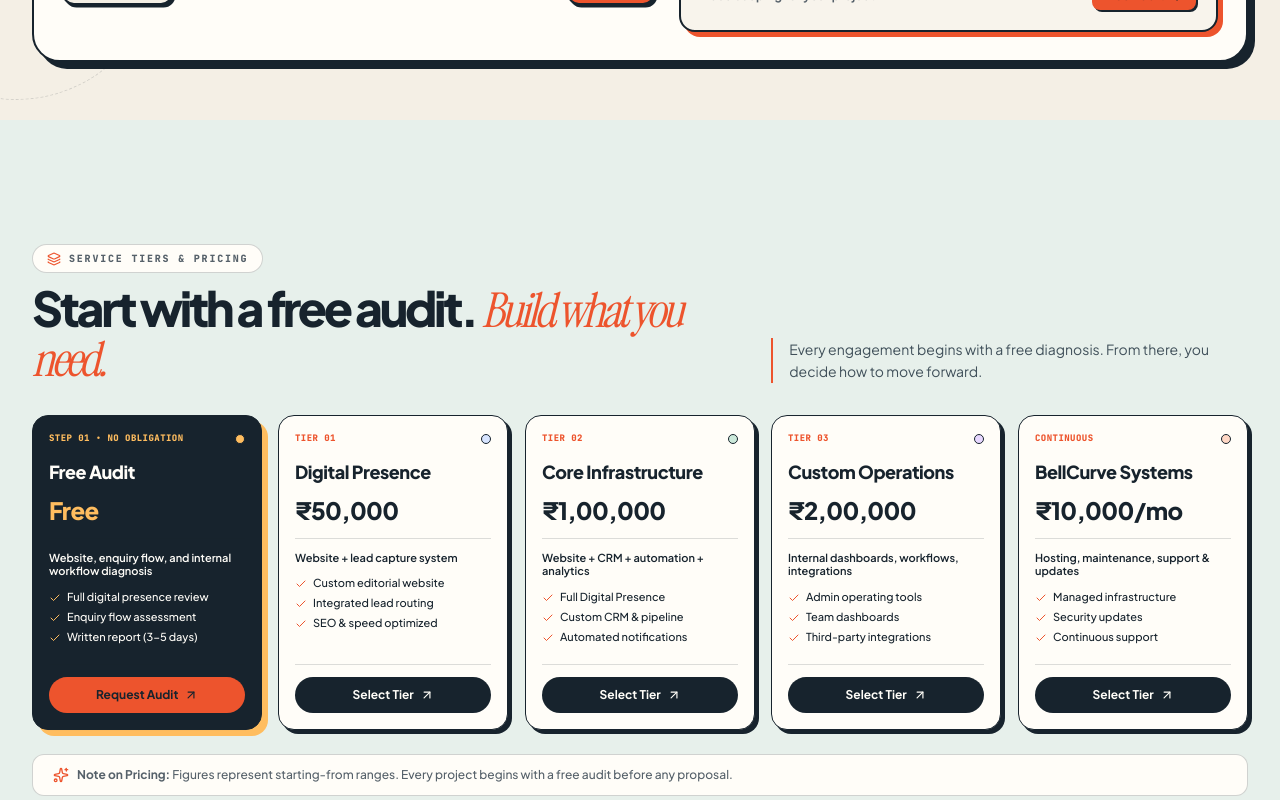
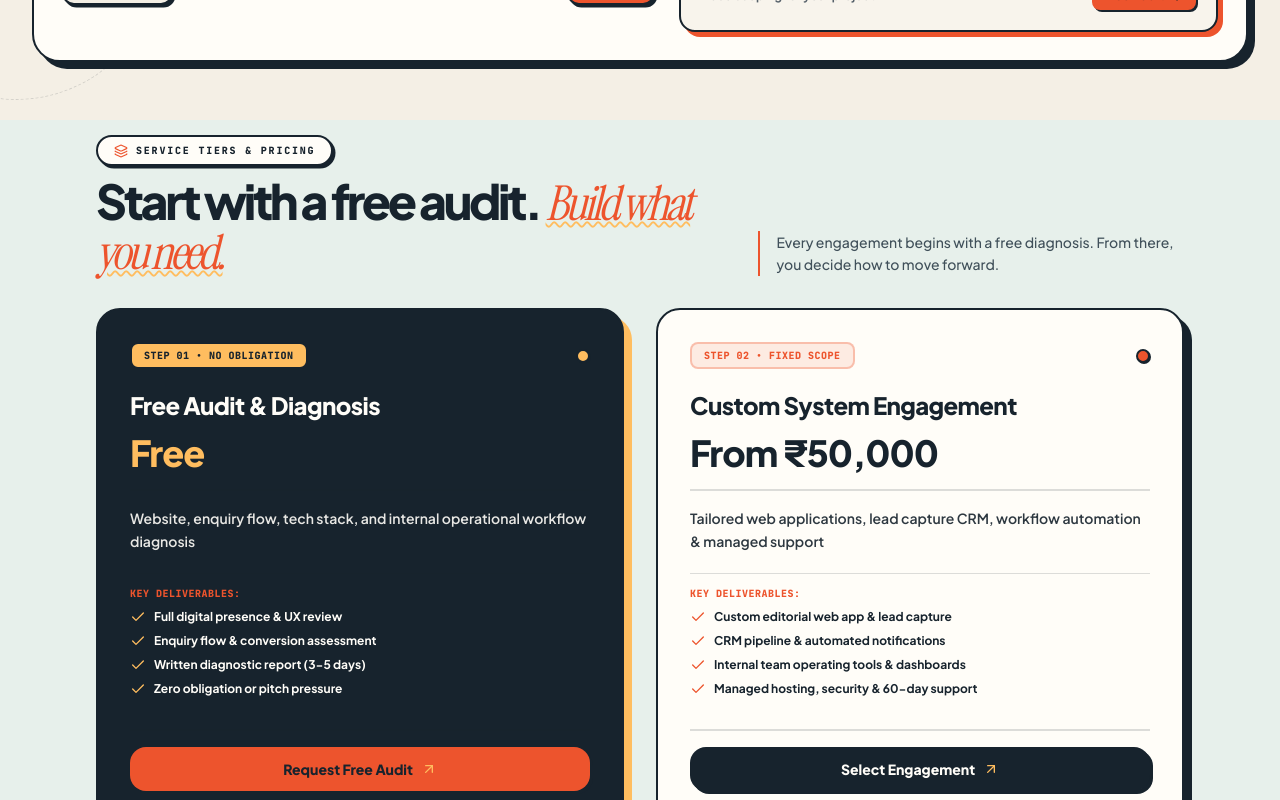
Before and after one commit to BellCurve-Studio/Website, a Next.js app: page / in a window 1280 px wide. Shown: the part 2280-3080 px from the top of the page. Built offline with nearby package versions, Linux system fonts and the light colour scheme.

Commit message:
Update Services section to display only 2 core cards

```diff
--- a/src/components/Services.tsx
+++ b/src/components/Services.tsx
@@ -1,6 +1,7 @@
 "use client";
 
-import { ArrowRight, ArrowUpRight, Check, Layers, Sparkles } from "lucide-react";
+import React from "react";
+import { ArrowUpRight, Check, Layers, Sparkles } from "lucide-react";
 
 interface ServicesProps {
   onOpenAudit: () => void;
@@ -10,118 +11,115 @@
 export default function Services({ onOpenAudit, onSelectServiceTier }: ServicesProps) {
   const tiers = [
     {
-      name: "Free Audit",
+      name: "Free Audit & Diagnosis",
       badge: "Step 01 • No Obligation",
       isFree: true,
       price: "Free",
-      included: "Website, enquiry flow, and internal workflow diagnosis",
-      deliverables: ["Full digital presence review", "Enquiry flow assessment", "Written report (3-5 days)"],
+      included: "Website, enquiry flow, tech stack, and internal operational workflow diagnosis",
+      deliverables: [
+        "Full digital presence & UX review",
+        "Enquiry flow & conversion assessment",
+        "Written diagnostic report (3-5 days)",
+        "Zero obligation or pitch pressure",
+      ],
       accent: "#ffbd5f",
-      cta: "Request Audit",
+      cta: "Request Free Audit",
     },
     {
-      name: "Digital Presence",
-      badge: "Tier 01",
+      name: "Custom System Engagement",
+      badge: "Step 02 • Fixed Scope",
       isFree: false,
-      price: "₹50,000",
-      included: "Website + lead capture system",
-      deliverables: ["Custom editorial website", "Integrated lead routing", "SEO & speed optimized"],
-      accent: "#d7e4ff",
-      cta: "Select Tier",
-    },
-    {
-      name: "Core Infrastructure",
-      badge: "Tier 02",
-      isFree: false,
-      price: "₹1,00,000",
-      included: "Website + CRM + automation + analytics",
-      deliverables: ["Full Digital Presence", "Custom CRM & pipeline", "Automated notifications"],
-      accent: "#cbe9da",
-      cta: "Select Tier",
-    },
-    {
-      name: "Custom Operations",
-      badge: "Tier 03",
-      isFree: false,
-      price: "₹2,00,000",
-      included: "Internal dashboards, workflows, integrations",
-      deliverables: ["Admin operating tools", "Team dashboards", "Third-party integrations"],
-      accent: "#e7d7ff",
-      cta: "Select Tier",
-    },
-    {
-      name: "BellCurve Systems",
-      badge: "Continuous",
-      isFree: false,
-      price: "₹10,000/mo",
-      included: "Hosting, maintenance, support & updates",
-      deliverables: ["Managed infrastructure", "Security updates", "Continuous support"],
-      accent: "#ffd7c5",
-      cta: "Select Tier",
+      price: "From ₹50,000",
+      included: "Tailored web applications, lead capture CRM, workflow automation & managed support",
+      deliverables: [
+        "Custom editorial web app & lead capture",
+        "CRM pipeline & automated notifications",
+        "Internal team operating tools & dashboards",
+        "Managed hosting, security & 60-day support",
+      ],
+      accent: "#ed542d",
+      cta: "Select Engagement",
     },
   ];
 
   return (
-    <section id="services" className="relative overflow-hidden bg-[#f4efe5] min-h-screen lg:h-screen flex flex-col justify-center py-10">
-      <div className="relative mx-auto max-w-7xl px-5 sm:px-7 lg:px-8 w-full my-auto">
+    <section
+      id="services"
+      className="relative overflow-hidden bg-[#f4efe5] min-h-screen lg:h-screen flex flex-col justify-center py-12 lg:py-16"
+    >
+      <div className="relative mx-auto max-w-6xl px-4 sm:px-6 lg:px-8 w-full my-auto space-y-8">
         <header className="grid gap-6 lg:grid-cols-[1.2fr_.8fr] lg:items-end scroll-reveal">
           <div>
-            <p className="inline-flex items-center gap-2 rounded-full border border-[#17232d]/20 bg-[#fffdf8] px-3.5 py-1.5 font-code-mono text-[10px] font-black uppercase tracking-[.18em] text-[#56616a]">
+            <span className="inline-flex items-center gap-2 rounded-full border-2 border-[#17232d] bg-[#fffdf8] px-4 py-1.5 font-code-mono text-[10px] font-black uppercase tracking-[.18em] text-[#17232d] shadow-[2.5px_2.5px_0_#17232d]">
               <Layers className="h-3.5 w-3.5 text-[#ed542d]" aria-hidden="true" /> Service Tiers &amp; Pricing
-            </p>
-            <h2 className="mt-3 max-w-3xl text-3xl font-black leading-[.96] tracking-[-.07em] text-[#17232d] sm:text-4xl lg:text-5xl">
-              Start with a free audit. <em className="font-editorial-serif font-normal text-[#ed542d]">Build what you need.</em>
+            </span>
+            <h2 className="mt-3 text-3xl font-black leading-[.96] tracking-[-.07em] text-[#17232d] sm:text-4xl lg:text-5xl">
+              Start with a free audit. <em className="font-editorial-serif font-normal text-[#ed542d] underline decoration-[#ffbd5f] decoration-wavy decoration-2">Build what you need.</em>
             </h2>
           </div>
           <div className="border-l-2 border-[#ed542d] pl-4">
-            <p className="text-xs sm:text-sm leading-relaxed text-[#40505a]">
+            <p className="text-xs sm:text-sm leading-relaxed font-medium text-[#40505a]">
               Every engagement begins with a free diagnosis. From there, you decide how to move forward.
             </p>
           </div>
         </header>
 
-        {/* 5 Tier Cards Grid */}
-        <div className="mt-8 grid gap-4 sm:grid-cols-2 md:grid-cols-3 lg:grid-cols-5">
+        {/* 2 Core Tier Cards Grid */}
+        <div className="grid gap-6 md:grid-cols-2 lg:gap-8">
           {tiers.map((tier, idx) => (
             <div
               key={tier.name}
-              className={`scroll-reveal delay-${(idx % 3) * 100} relative flex flex-col justify-between rounded-2xl border border-[#17232d] ${
-                tier.isFree ? "bg-[#17232d] text-[#fffdf8] shadow-[6px_6px_0_#ffbd5f]" : "bg-[#fffdf8] text-[#17232d] shadow-[4px_4px_0_#17232d]"
-              } p-4 transition-all duration-200 hover:-translate-y-1 ${!tier.isFree && "hover:shadow-[6px_6px_0_#ed542d]"}`}
+              className={`scroll-reveal delay-${idx * 150} relative flex flex-col justify-between rounded-3xl border-2 border-[#17232d] ${
+                tier.isFree
+                  ? "bg-[#17232d] text-[#fffdf8] shadow-[8px_8px_0_#ffbd5f]"
+                  : "bg-[#fffdf8] text-[#17232d] shadow-[8px_8px_0_#17232d]"
+              } p-6 sm:p-8 transition-all duration-300 hover:-translate-y-1`}
             >
               <div>
                 <div className="flex items-center justify-between">
-                  <span className={`font-code-mono text-[9px] font-black uppercase tracking-wider ${tier.isFree ? "text-[#ffbd5f]" : "text-[#ed542d]"}`}>
+                  <span
+                    className={`font-code-mono text-[10px] font-black uppercase tracking-wider px-3 py-1 rounded-lg border-2 ${
+                      tier.isFree
+                        ? "bg-[#ffbd5f] text-[#17232d] border-[#17232d]"
+                        : "bg-[#ed542d]/10 text-[#ed542d] border-[#ed542d]/30"
+                    }`}
+                  >
                     {tier.badge}
                   </span>
-                  <span className="h-2.5 w-2.5 rounded-full border border-[#17232d]" style={{ backgroundColor: tier.accent }} />
+                  <span
+                    className="h-3.5 w-3.5 rounded-full border-2 border-[#17232d] shadow-[1px_1px_0_#17232d]"
+                    style={{ backgroundColor: tier.accent }}
+                  />
                 </div>
 
-                <h3 className="mt-3 text-lg font-black tracking-tight">{tier.name}</h3>
+                <h3 className="mt-5 text-2xl font-black tracking-tight">{tier.name}</h3>
 
-                <div className="mt-2 flex items-baseline gap-1 border-b border-[#17232d]/15 pb-3">
-                  <span className={`text-2xl font-black tracking-tight ${tier.isFree ? "text-[#ffbd5f]" : "text-[#17232d]"}`}>
+                <div className="mt-3 flex items-baseline gap-1 border-b-2 border-[#17232d]/15 pb-4">
+                  <span className={`text-3xl sm:text-4xl font-black tracking-tight ${tier.isFree ? "text-[#ffbd5f]" : "text-[#17232d]"}`}>
                     {tier.price}
                   </span>
                 </div>
 
-                <div className="mt-3">
-                  <p className="text-[11px] font-semibold leading-tight line-clamp-2">
+                <p className="mt-4 text-xs sm:text-sm font-semibold leading-relaxed opacity-90">
                   {tier.included}
                 </p>
-                </div>
 
-                <ul className="mt-3 space-y-1.5">
+                <div className="mt-5 pt-3 border-t border-[#17232d]/15">
+                  <span className="font-code-mono text-[10px] font-black uppercase tracking-wider text-[#ed542d] block mb-2">
+                    Key Deliverables:
+                  </span>
+                  <ul className="space-y-2">
                     {tier.deliverables.map((item) => (
-                    <li key={item} className="flex items-start gap-1.5 text-[11px] font-medium leading-tight">
-                      <Check className={`mt-0.5 h-3 w-3 shrink-0 ${tier.isFree ? "text-[#ffbd5f]" : "text-[#ed542d]"}`} />
-                      <span className="line-clamp-1">{item}</span>
+                      <li key={item} className="flex items-center gap-2 text-xs font-bold leading-tight">
+                        <Check className={`h-4 w-4 shrink-0 ${tier.isFree ? "text-[#ffbd5f]" : "text-[#ed542d]"}`} />
+                        <span>{item}</span>
                       </li>
                     ))}
                   </ul>
                 </div>
+              </div>
 
-              <div className="mt-5 border-t border-[#17232d]/15 pt-3">
+              <div className="mt-8 pt-4 border-t-2 border-[#17232d]/15">
                 <button
                   onClick={() => {
                     if (tier.isFree) {
@@ -130,14 +128,14 @@
                       onSelectServiceTier(tier.name);
                     }
                   }}
-                  className={`w-full inline-flex items-center justify-center gap-1.5 rounded-full py-2.5 px-3 text-xs font-bold transition-all ${
+                  className={`w-full inline-flex items-center justify-center gap-2 rounded-2xl py-3 px-5 text-xs sm:text-sm font-black transition-all shadow-[3px_3px_0_#17232d] hover:-translate-y-0.5 ${
                     tier.isFree
                       ? "bg-[#ed542d] text-white hover:bg-[#ffbd5f] hover:text-[#17232d]"
                       : "bg-[#17232d] text-[#fffdf8] hover:bg-[#ed542d] hover:text-white"
                   }`}
                 >
                   <span>{tier.cta}</span>
-                  <ArrowUpRight className="h-3.5 w-3.5" />
+                  <ArrowUpRight className="h-4 w-4 text-[#ffbd5f]" />
                 </button>
               </div>
             </div>
@@ -145,8 +143,8 @@
         </div>
 
         {/* Pricing Guidance Note */}
-        <div className="mt-6 scroll-reveal flex items-center justify-between rounded-xl border border-[#17232d]/20 bg-[#fffdf8] px-5 py-3 text-xs font-medium text-[#56616a]">
-          <p className="flex items-center gap-2">
+        <div className="scroll-reveal flex items-center justify-between rounded-2xl border-2 border-[#17232d]/20 bg-[#fffdf8] px-6 py-3.5 text-xs font-medium text-[#56616a]">
+          <p className="flex items-center gap-2.5">
             <Sparkles className="h-4 w-4 text-[#ed542d] shrink-0" />
             <span><strong>Note on Pricing:</strong> Figures represent starting-from ranges. Every project begins with a free audit before any proposal.</span>
           </p>
```
Lines whose indentation alone changed are shown as unchanged.
